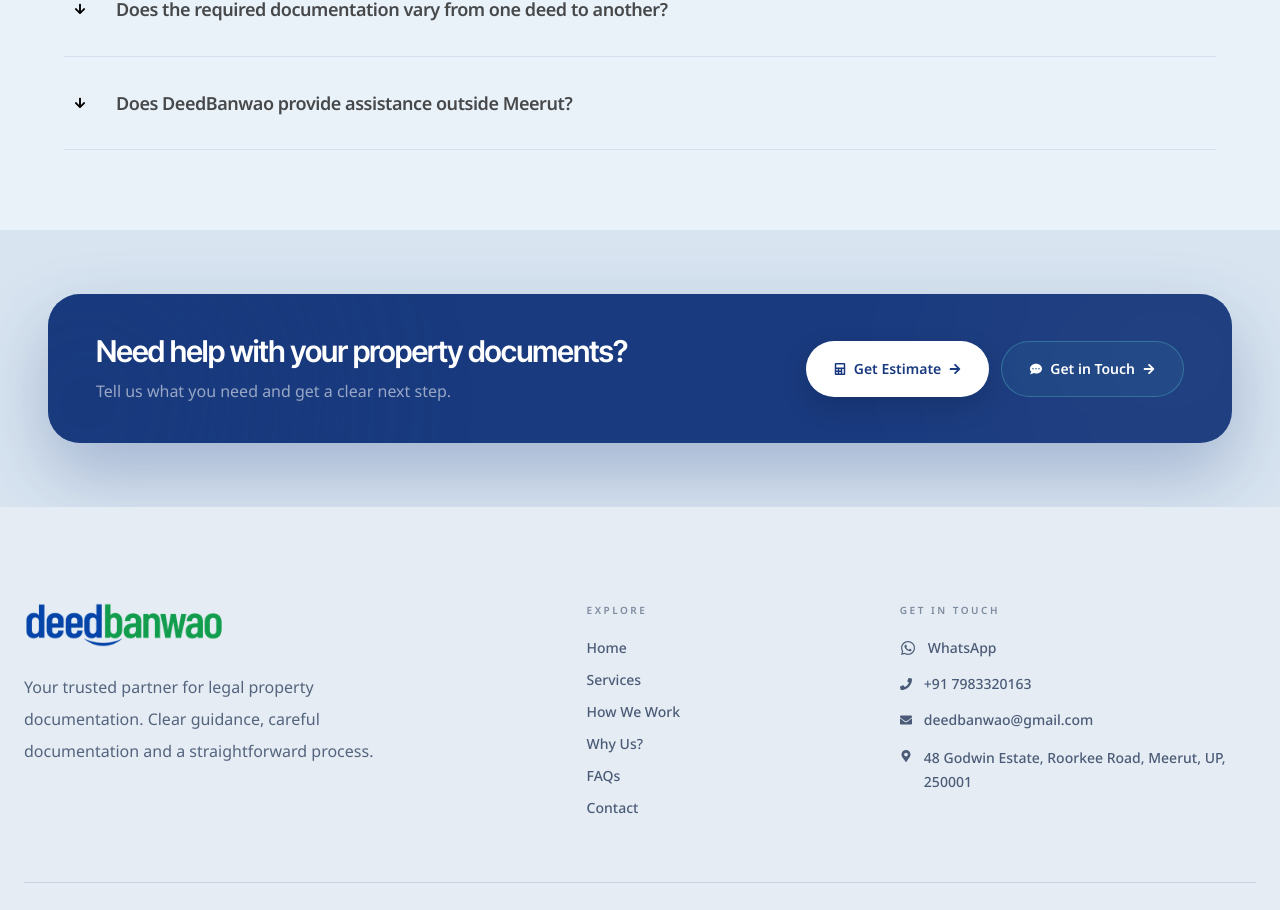
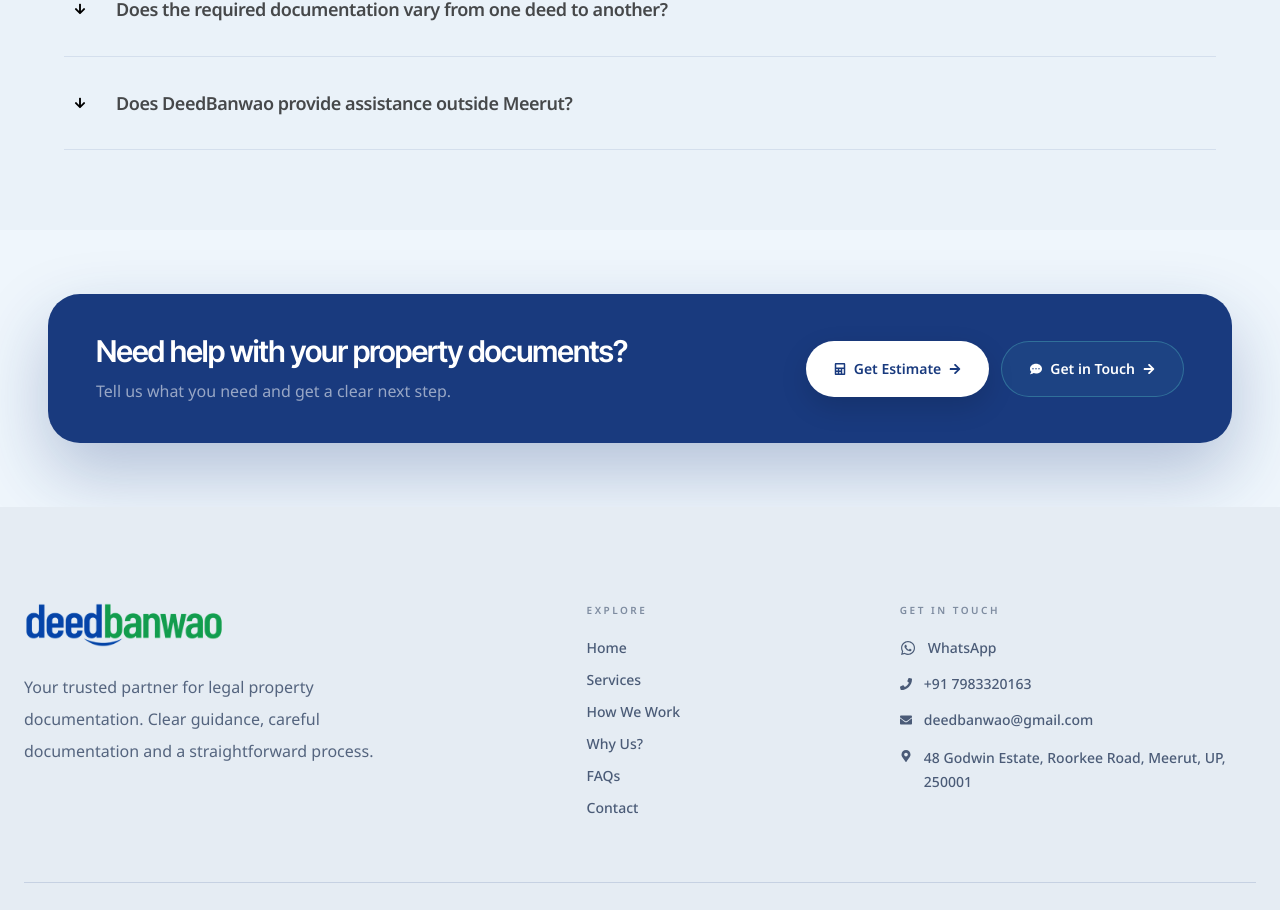
Before and after one commit to yugrastogi/deedbanwao, a React (Vite) app: page / in a window 1280 px wide. Shown: the part 6575-7485 px from the top of the page. Built offline with nearby package versions, Linux system fonts and the light colour scheme.

Commit message:
Use clean solid CTA background without decorative glows

```diff
--- a/src/components/CTA/CTA.jsx
+++ b/src/components/CTA/CTA.jsx
@@ -49,7 +49,7 @@ className="
 relative
 overflow-hidden
 
-bg-[#D8E4F0]
+bg-[#EFF6FC]
 
 px-6
 py-12
@@ -95,54 +95,6 @@ lg:py-16
         lg:py-10
       "
     >
-      {/* =================================================
-          BACKGROUND GLOW — matches Process section styling
-      ================================================= */}
-
-      <div
-        className="
-          pointer-events-none
-
-          absolute
-          -right-40
-          -top-40
-
-          h-[350px]
-          w-[350px]
-
-          rounded-full
-
-          bg-white/[0.03]
-
-          blur-[100px]
-
-          sm:h-[450px]
-          sm:w-[450px]
-        "
-      />
-
-      <div
-        className="
-          pointer-events-none
-
-          absolute
-          -left-40
-          -bottom-40
-
-          h-[300px]
-          w-[300px]
-
-          rounded-full
-
-          bg-[#193A7E]/40
-
-          blur-[85px]
-
-          sm:h-[400px]
-          sm:w-[400px]
-        "
-      />
-
       {/* =================================================
           CONTENT
       ================================================= */}
```
